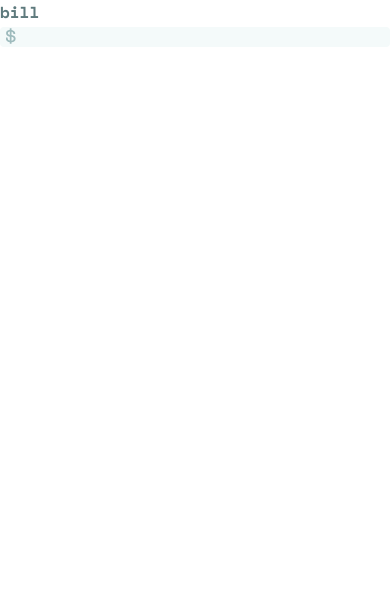
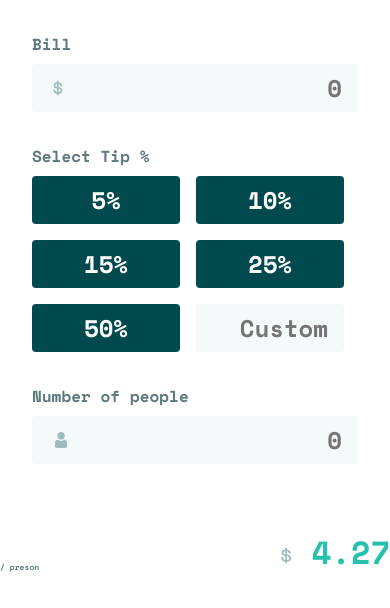
Before and after one commit to Qwerex56/tip-calculator, a Vue app: page / in a window 390 px wide. Shown: the top 608 px of the page. Built offline with nearby package versions, Linux system fonts and the light colour scheme.

Commit message:
Completed mobile styles for input section

```diff
--- a/src/App.vue
+++ b/src/App.vue
@@ -1,22 +1,27 @@
 <template>
   <div>
-    <TipButton :name="'some_name'" :tip-value="12.5"/>
-    <InputField :img-src="iconDollar">
-      bill
-    </InputField>
+    <InputSection/>
+    <TotalCard>
+      <template #description>
+        Tip Amount
+      </template>
+      <template #amount>
+        4.27
+      </template>
+    </TotalCard>
   </div>
 </template>
 
 <script lang="ts">
-import TipButton from './components/widgets/TipButton.vue';
-import InputField from './components/widgets/InputField.vue';
+import InputSection from './components/widgets/InputSection.vue';
+import TotalCard from './components/widgets/TotalCard.vue';
 
 import iconDollar from './assets/images/icon-dollar.svg';
 
 export default {
   components: {
-    TipButton,
-    InputField,
+    InputSection,
+    TotalCard,
   },
   data() {
     return {
--- /dev/null
+++ b/src/components/widgets/CustomInput.vue
@@ -0,0 +1,46 @@
+<template>
+  <input type="number" class="custom-tip-input" :placeholder="pHolder"/>
+</template>
+
+<script lang="ts">
+export default {
+  props: {
+    pHolder: {
+      type: String,
+      required: false,
+    }
+  }
+}
+</script>
+
+<style lang="scss">
+.custom-tip-input {
+  appearance: none;
+  box-sizing: border-box;
+  direction: rtl;
+
+  width: 100%;
+
+  outline: none;
+  border: none;
+  border-radius: 0.25rem;
+
+  background-color: $very-light-grayish-cyan;
+  color: $very-dark-cyan;
+
+  font-family: $space-mono;
+  font-size: 1.5rem;
+  font-weight: $bold-weight;
+  text-align: right;
+  text-indent: 1rem;
+
+  &:hover {
+    border: .125rem solid $strong-cyan;
+  }
+
+  &::-webkit-inner-spin-button,
+  &::-webkit-outer-spin-button {
+    appearance: none;
+  }
+}
+</style>
--- a/src/components/widgets/InputField.vue
+++ b/src/components/widgets/InputField.vue
@@ -1,15 +1,30 @@
 <template>
   <div class="input-field">
-    <p class="input-field__type"><slot></slot></p>
+    <div class="input-field__head">
+      <p class="input-field__head__description"><slot></slot></p>
+      <p
+        v-if="false"
+        class="input-field__head__error">
+          Cant't be zero
+      </p>
+    </div>
     <div class="input-field__input-section">
-      <input class="input-field__input-section__input" type="number">
-      <img class="input-field__input-section__icon" :src="imgSrc" alt="image">
+      <CustomInput
+        class="input-field__input-section__input"
+        :class="{'error': false}"
+        p-holder="0"/>
+      <img class="input-field__input-section__icon" :src="imgSrc">
     </div>
   </div>
 </template>
 
 <script lang="ts">
+import CustomInput from './CustomInput.vue';
+
 export default {
+  components: {
+    CustomInput,
+  },
   props: {
     imgSrc: {
       type: String,
@@ -24,42 +39,43 @@ export default {
   font-family: $space-mono;
   font-weight: $bold-weight;
 
-  &__type {
-    color: $dark-grayish-cyan;
+  &__head {
+    display: flex;
+    flex-direction: row;
+    justify-content: space-between;
+
+    &__description {
+      color: $dark-grayish-cyan;
+
+      margin-bottom: 0.5rem;
+    }
+
+    &__error {
+      color: red;
+
+      font-size: 1rem;
+    }
   }
+
 
   &__input-section {
     position: relative;
 
     &__input {
-      appearance: none;
+      height: 48px;
 
-      border-radius: .25rem;
-      border: none;
-      outline: none;
-
-      min-width: 100%;
-      min-height: 100%;
-
-      background-color: $very-light-grayish-cyan;
-      color: $very-dark-cyan;
-
-      font-family: inherit;
-      font-weight: inherit;
-      text-align: right;
-
-      &::-webkit-inner-spin-button,
-      &::-webkit-outer-spin-button {
-        appearance: none;
+      &.error {
+        border: 2px solid red;
       }
-
     }
 
     &__icon {
       position: absolute;
 
-      top: 50%; left: 0%;
+      top: 50%; left: 1rem;
       transform: translate(50%, -50%);
+
+      height: 1rem;
     }
   }
 }
--- /dev/null
+++ b/src/components/widgets/InputSection.vue
@@ -0,0 +1,79 @@
+<template>
+  <div class="input-section">
+    <InputField class="input-section__bill" :img-src="iconDollar">
+      Bill
+    </InputField>
+    <p class="input-section__tip">Select Tip %</p>
+    <div class="input-section__tip-selector">
+      <TipButton name="tip-select" :tip-value="5"/>
+      <TipButton name="tip-select" :tip-value="10"/>
+      <TipButton name="tip-select" :tip-value="15"/>
+      <TipButton name="tip-select" :tip-value="25"/>
+      <TipButton name="tip-select" :tip-value="50"/>
+      <CustomInput p-holder="Custom"/>
+    </div>
+    <InputField class="input-section__people" :img-src="iconPerson">
+      Number of people
+    </InputField>
+  </div>
+</template>
+
+<script lang="ts">
+import InputField from './InputField.vue';
+import CustomInput from './CustomInput.vue';
+import TipButton from './TipButton.vue';
+
+import iconDollar from '@/assets/images/icon-dollar.svg';
+import iconPerson from '@/assets/images/icon-person.svg';
+
+export default {
+  components: {
+    InputField,
+    CustomInput,
+    TipButton,
+  },
+  data() {
+    return {
+      iconDollar: iconDollar,
+      iconPerson: iconPerson,
+    }
+  }
+}
+
+</script>
+
+<style lang="scss">
+.input-section {
+  padding: 2rem;
+
+  font-family: $space-mono;
+  font-weight: $bold-weight;
+
+
+  &__bill {
+    margin-bottom: 2rem;
+  }
+
+  &__tip {
+    color: $dark-grayish-cyan;
+    margin-bottom: 0.5rem;
+  }
+
+  &__tip-selector {
+    display: grid;
+
+    grid-template: repeat(3, 3rem) / repeat(2, 9.25rem);
+    gap: 1rem;
+
+    margin-bottom: 2rem;
+
+    height: 176px;
+
+    font-size: 1.5rem;
+  }
+
+  &__people {
+    margin-bottom: 2rem;
+  }
+}
+</style>
--- a/src/components/widgets/TipButton.vue
+++ b/src/components/widgets/TipButton.vue
@@ -1,6 +1,6 @@
 <template>
   <div class="tip-btn">
-    <input class="tip-btn__checkbox"  type="radio" :name='name'>
+    <input class="tip-btn__checkbox"  type="radio" :name='name' @click="tipStore.setTipValue(tipValue)">
     <label class="tip-btn__label" :for='name'>
       {{ percentTipValue }}
     </label>
@@ -8,6 +8,9 @@
 </template>
 
 <script lang='ts'>
+import { mapStores } from 'pinia';
+import { useTipStore } from '@/modules/store/TipStore';
+
 export default {
   props: {
     name: {
@@ -23,6 +26,7 @@ export default {
     percentTipValue() {
       return this.tipValue.toString().concat('%');
     },
+    ...mapStores(useTipStore)
   },
 }
 </script>
--- a/src/components/widgets/TotalCard.vue
+++ b/src/components/widgets/TotalCard.vue
@@ -0,0 +1,54 @@
+<template>
+  <div class="total-card">
+    <p class="total-card__description">
+      <slot name="description">
+
+      </slot><br>
+      <span class="total-card__description--person">/ preson</span>
+    </p>
+    <p class="total-card__amount">
+      <slot name="amount">
+
+      </slot>
+    </p>
+  </div>
+</template>
+
+<script lang="ts">
+export default {
+
+}
+</script>
+
+<style scoped lang="scss">
+.total-card {
+  display: flex;
+  align-items: center;
+  justify-content: space-between;
+
+  font-family: $space-mono;
+
+  &__description {
+
+    color: $white;
+
+    font-size: 1rem;
+
+    &--person {
+      color: $dark-grayish-cyan;
+
+      font-size: 0.5rem;
+    }
+  }
+
+  &__amount {
+    color: $strong-cyan;
+
+    font-size: 2rem;
+
+    &::before {
+      content: url('@/assets/images/icon-dollar.svg');
+    }
+  }
+}
+</style>
--- /dev/null
+++ b/src/modules/store/TipStore.ts
@@ -0,0 +1,11 @@
+import { defineStore } from "pinia";
+
+export const useTipStore = defineStore('tip', {
+  state: () => ({ tipValue: 0, isCustomValue: false}),
+
+  actions: {
+    setTipValue(val: number) {
+      this.tipValue = val;
+    }
+  }
+})
```
